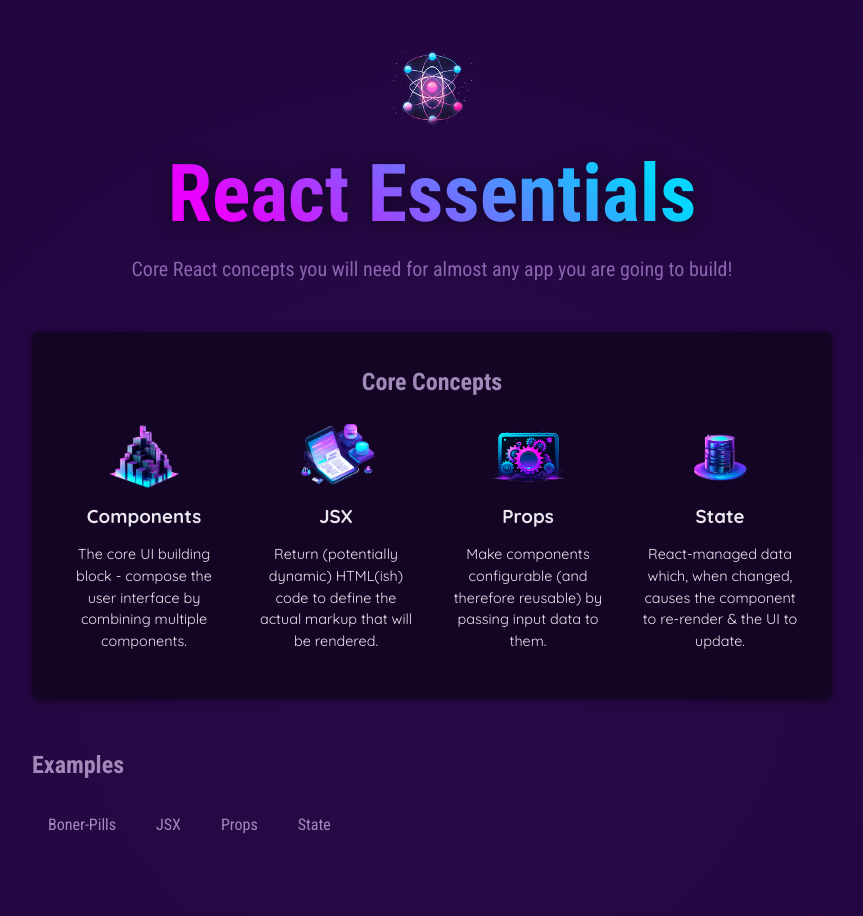
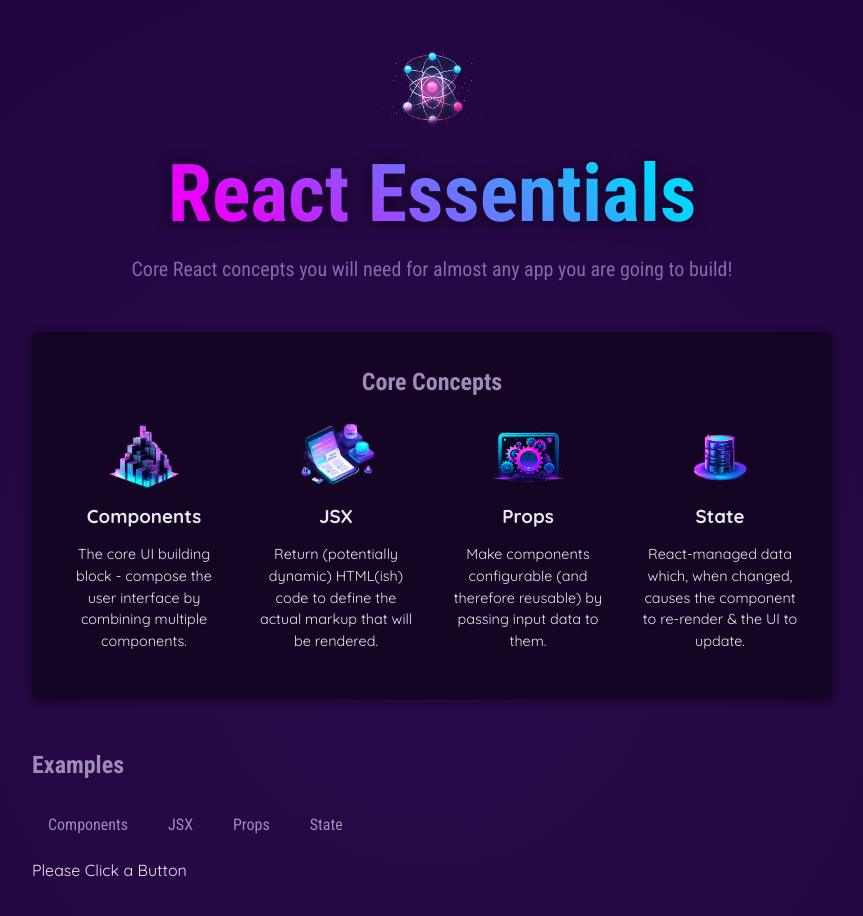
Before and after one commit to NickyLind/React-Essentials, a React (Vite) app in the folder app/: page / in a window 1280 px wide. Shown: the top 916 px of the page, without its empty margins (208-1071 px from the left). Built offline with nearby package versions, Linux system fonts and the light colour scheme.

Commit message:
Show how react components cannot rerender without state management

```diff
--- a/app/src/App.jsx
+++ b/app/src/App.jsx
@@ -4,6 +4,16 @@
 import TabButton from "./components/TabButton/TabButton.jsx";
 
 function App() {
+  let tabContent = "Please Click a Button";
+
+  function handleSelect(selectedButton) {
+    // selectedButton => 'components', 'jsx', 'props', 'state'
+    console.log(selectedButton);
+    tabContent = selectedButton;
+  }
+
+  console.log("APP COMPONENT EXECUTING");
+
   return (
     <div>
       <Header />
@@ -32,11 +42,14 @@
         <section id="examples">
           <h2>Examples</h2>
           <menu>
-            <TabButton>Boner-Pills</TabButton>
-            <TabButton>JSX</TabButton>
-            <TabButton>Props</TabButton>
-            <TabButton>State</TabButton>
+            <TabButton onSelect={() => handleSelect("components")}>
+              Components
+            </TabButton>
+            <TabButton onSelect={() => handleSelect("jsx")}>JSX</TabButton>
+            <TabButton onSelect={() => handleSelect("props")}>Props</TabButton>
+            <TabButton onSelect={() => handleSelect("state")}>State</TabButton>
           </menu>
+          {tabContent}
         </section>
       </main>
     </div>
--- a/app/src/components/TabButton/TabButton.jsx
+++ b/app/src/components/TabButton/TabButton.jsx
@@ -1,7 +1,7 @@
-export default function TabButton(props) {
+export default function TabButton({ children, onSelect }) {
   return (
     <li>
-      <button>{props.children}</button>
+      <button onClick={onSelect}>{children}</button>
     </li>
   );
 }
```
